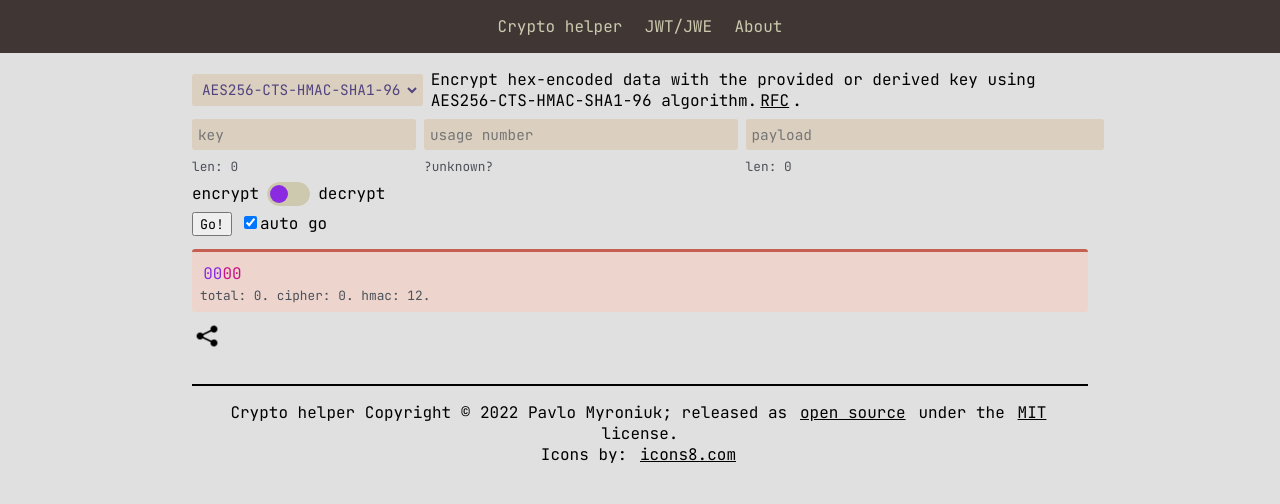
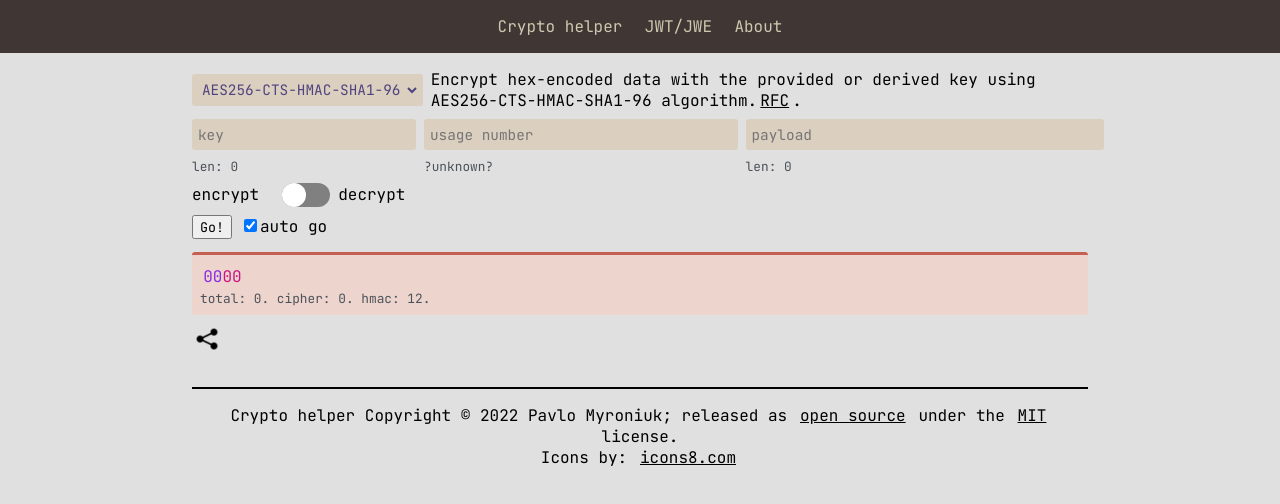
Before and after one commit to TheBestTvarynka/crypto-helper, a website built with webpack: page web-app/src/index.html in a window 1280 px wide. Built offline with nearby package versions, Linux system fonts and the light colour scheme; what algorithms-wasm would draw is missing.

Commit message:
web-app: improve switch style

```diff
--- a/web-app/src/index.html
+++ b/web-app/src/index.html
@@ -98,11 +98,7 @@
           </div>
           <div class="horizontal">
             <span>encrypt</span>
-            <div class="button r" id="button-1">
-              <input type="checkbox" class="checkbox" />
-              <div class="knobs"></div>
-              <div class="layer"></div>
-            </div>
+            <input type="checkbox" id="switch" class="switch_input" /><label class="switch_label" for="switch">Toggle</label>
             <span>decrypt</span>
           </div>
         </div>
--- a/web-app/src/styles/crypto_helper/switch.css
+++ b/web-app/src/styles/crypto_helper/switch.css
@@ -1,82 +1,44 @@
-.knobs,
-.layer {
-    position: absolute;
-    top: 0;
-    right: 0;
-    bottom: 0;
-    left: 0;
+
+/* can be replaced with: https://codepen.io/alvarotrigo/pen/abVPyaJ */
+
+.switch_input[type=checkbox]{
+	height: 0;
+	width: 0;
+	visibility: hidden;
 }
 
-.button {
-    position: relative;
-    top: 50%;
-    width: 43px;
-    height: 24px;
-    margin: -20px 0 0 0;
-    overflow: hidden;
+.switch_label {
+	cursor: pointer;
+	text-indent: -9999px;
+	width: 3em;
+	height: 1.5em;
+	background: grey;
+	display: block;
+	border-radius: 1.5em;
+	position: relative;
 }
 
-.button.r,
-.button.r .layer {
-    border-radius: 75px;
+.switch_label:after {
+	content: '';
+	position: absolute;
+	top: 0;
+	left: 0;
+	width: 1.5em;
+	height: 1.5em;
+	background: #fff;
+	border-radius: 1.5em;
+	transition: 0.3s;
 }
 
-.button.b2 {
-    border-radius: 2px;
+.switch_input:checked + .switch_label {
+	background: #bada55;
 }
 
-.checkbox {
-    position: relative;
-    width: 100%;
-    height: 100%;
-    padding: 0;
-    margin: 0;
-    opacity: 0;
-    cursor: pointer;
-    z-index: 3;
+.switch_input:checked + .switch_label:after {
+	left: calc(100%);
+	transform: translateX(-100%);
 }
 
-.knobs {
-    z-index: 2;
+.switch_label:active:after {
+	width: 1.95em;
 }
-
-.layer {
-    width: 100%;
-    background-color: #ccc9af;
-    transition: 0.3s ease all;
-    z-index: 1;
-}
-
-#button-1 .knobs:before {
-    content: " ";
-    position: absolute;
-    top: 3px;
-    left: 3px;
-    width: 12px;
-    height: 6px;
-    color: #ccc9af;
-    font-size: 6px;
-    font-weight: bold;
-    text-align: center;
-    line-height: 1;
-    padding: 6px 3px;
-    background-color: blueviolet;
-    border-radius: 50%;
-    transition: 0.3s cubic-bezier(0.18, 0.89, 0.35, 1.15) all;
-}
-
-#button-1 .checkbox:checked+.knobs:before {
-    content: " ";
-    left: 22px;
-    background-color: mediumvioletred;
-}
-
-#button-1 .checkbox:checked~.layer {
-    background-color: #ccc9af;
-}
-
-#button-1 .knobs,
-#button-1 .knobs:before,
-#button-1 .layer {
-    transition: 0.3s ease all;
-}
```
